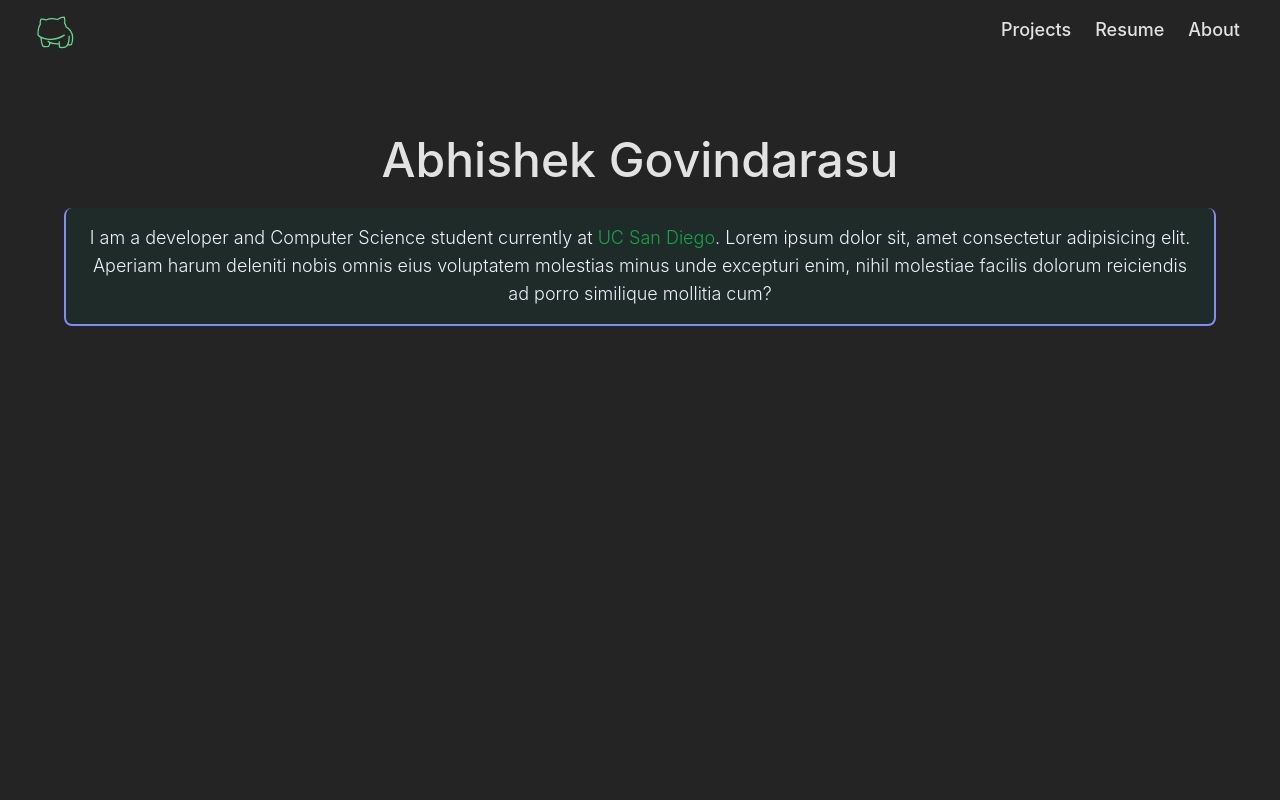
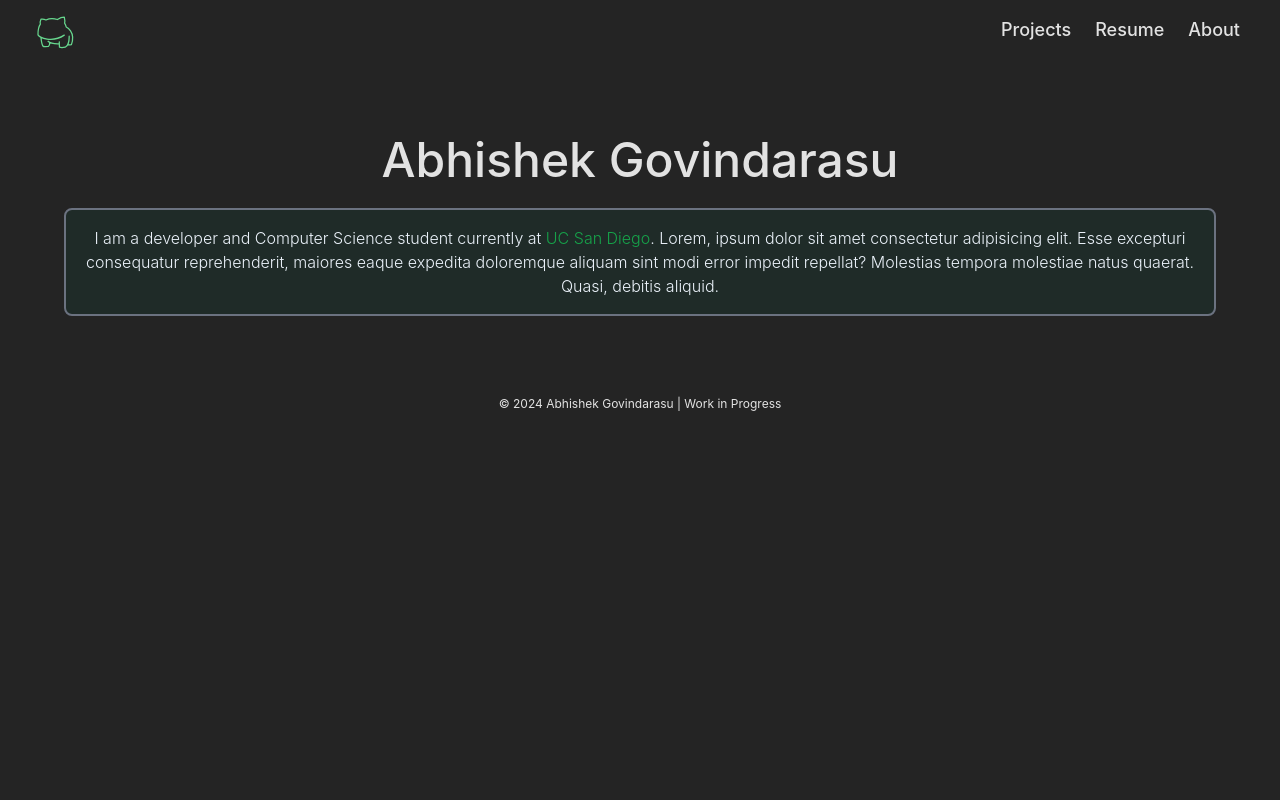
Before and after one commit to abhishekg999/home, a Preact app: page / in a window 1280 px wide. Shown: the top 800 px of the page. Built offline with nearby package versions, Linux system fonts and the light colour scheme.

Commit message:
animation + some page layout

```diff
--- a/src/app.tsx
+++ b/src/app.tsx
@@ -1,32 +1,28 @@
 import { Navbar } from "./components/Navbar";
-// import { Footer } from "./components/Footer";
+import { Footer } from "./components/Footer";
 export function App() {
     return (
         <>
+            <div className="h-[100vh] relative">
             <Navbar />
-            <div className="">
-                <section class="h-[calc(100vh-4rem)] flex flex-col text-center m-8 py-12">
+            <div className="p-6">
+                <section class="flex flex-col text-center m-8 py-6">
                     <h1 class="text-5xl inset-2 font-medium mb-6 z-10">Abhishek Govindarasu</h1>
 
-                    <div className="rounded-lg bg-[#1f2b28] p-4 mx-8 relative border-solid border-b-2 border-r-2 border-l-2 border-indigo-400">
-                        <p className="text-lg font-light text-[#ebf2fa]">
+                    <div className="rounded-lg bg-[#1f2b28] p-4 sm:mx-2 relative border-solid border-2 border-gray-500">
+                        <p className="text-md font-light text-[#ebf2fa]">
                             I am a developer and Computer Science student currently at <span className="text-green-600">UC San Diego</span>.
-                            Lorem ipsum dolor sit, amet consectetur adipisicing elit. Aperiam harum deleniti nobis omnis eius voluptatem molestias minus unde excepturi enim, nihil molestiae facilis dolorum reiciendis ad porro similique mollitia cum?
+                            Lorem, ipsum dolor sit amet consectetur adipisicing elit. Esse excepturi consequatur reprehenderit, maiores eaque expedita doloremque aliquam sint modi error impedit repellat? Molestias tempora molestiae natus quaerat. Quasi, debitis aliquid.
                         </p>
-
-                        {/* <div className="absolute bg-[#62929e] opacity-60 h-16 w-16 bottom-0 right-0 m-4"></div>
-                        <div className="absolute bg-[#62929e] opacity-60 h-16 w-16 bottom-0 right-0 m-4"></div>
-                        <div className="absolute bg-[#62929e] opacity-60 h-16 w-16 bottom-0 right-0 m-4"></div> */}
                     </div>
-
-
                 </section>
-                <section className="h-[calc(100vh-4rem)] flex justify-center items-center">
-                    <p>meow</p>
+                <section className="flex">
+                    {/* <p className="text-lg">This page is work in progess.</p> */}
                 </section>
 
             </div>
-            {/*<!-- <Footer />*/}
+            <Footer />
+            </div>
         </>
     );
 }
--- /dev/null
+++ b/src/components/Footer.tsx
@@ -0,0 +1,8 @@
+export function Footer() {
+    return (
+        <footer className="text-xs p-0 text-center ">
+            <p>© 2024 Abhishek Govindarasu | Work in Progress</p>
+        </footer>
+
+    );
+}
--- a/src/index.css
+++ b/src/index.css
@@ -62,7 +62,7 @@ body {
     fill: none;
     stroke: #67d78e;
     stroke-dasharray: 2985;
-    animation: draw 1s normal forwards cubic-bezier(.66,.97,.68,1.02);
+    animation: draw 2.5s normal forwards cubic-bezier(.66,.97,.68,1.02);
 }
 
 
```
